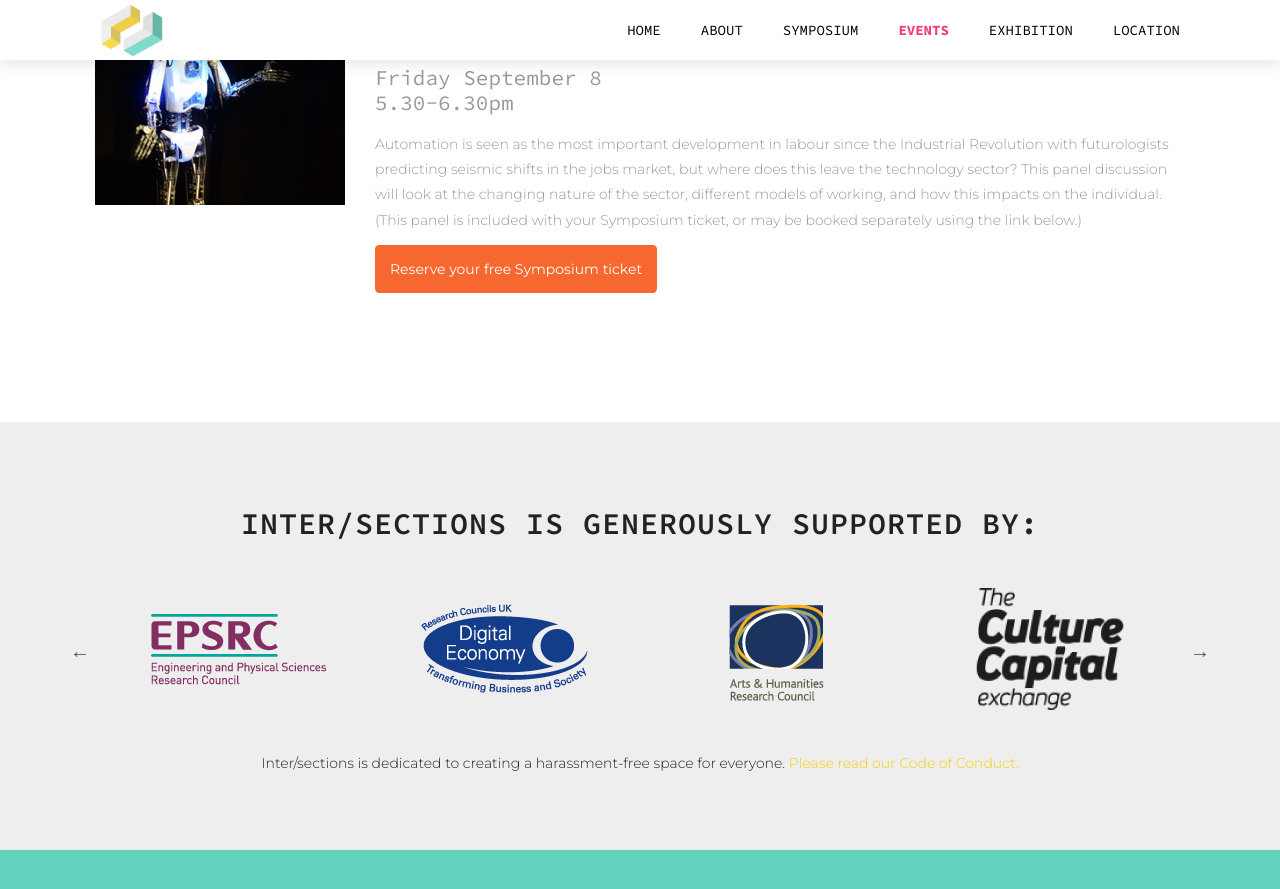
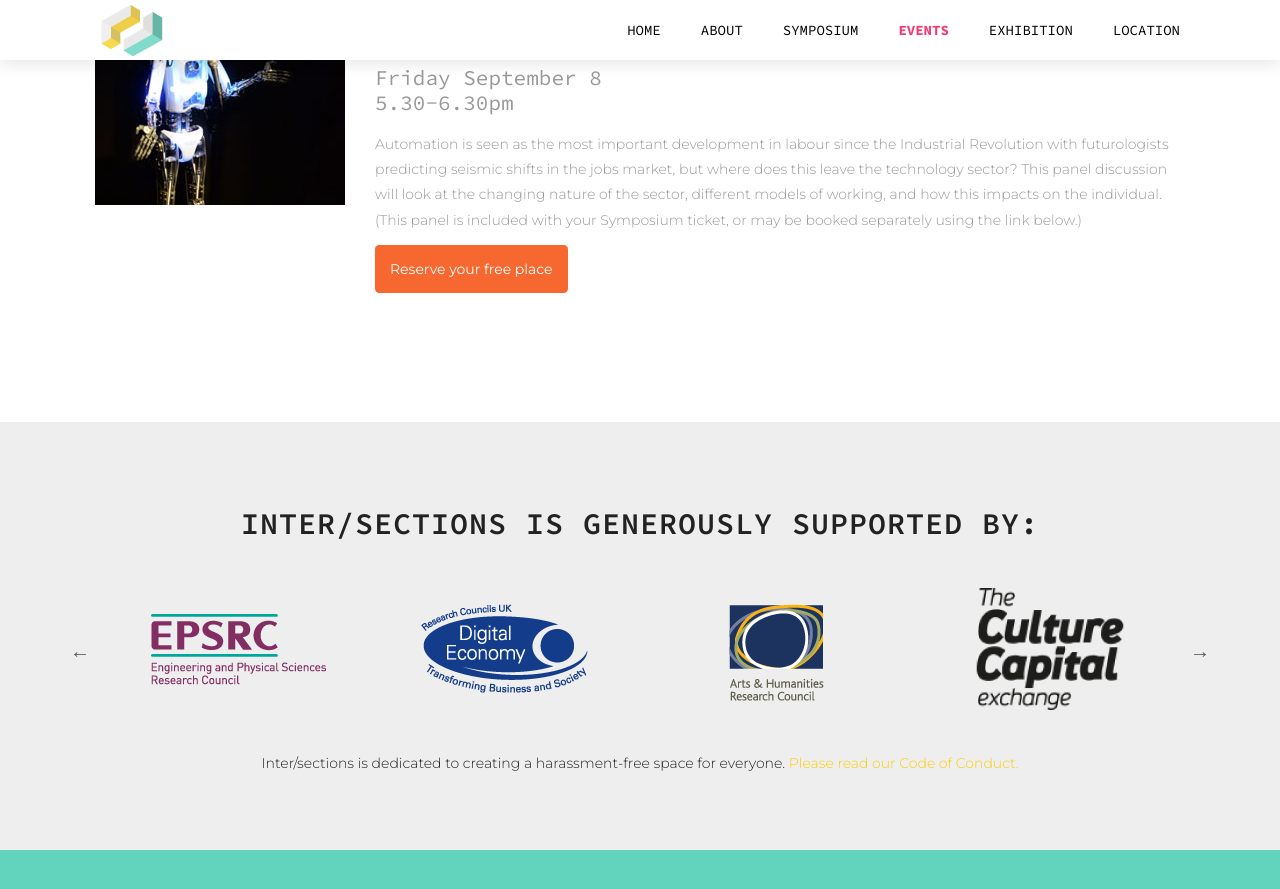
Before and after one commit to disastrid/intersections_redux, a Jekyll site: the page built from events.html, in a window 1280 px wide and 900 px high, scrolled down 2664 px. Shown: the top 889 px of the window. Built offline with Jekyll 4.4.1, drawn with Linux system fonts in a browser that asks for light colours.

```diff
--- a/_data/events.yml
+++ b/_data/events.yml
@@ -53,6 +53,6 @@
   time: 5.30-6.30pm
   tags: ["ethics", "discussion"]
   button-url: "https://www.eventbrite.co.uk/e/intersections-work-ethics-in-the-age-of-automation-tickets-36745741502"
-  button-text: Reserve your free Symposium ticket
+  button-text: Reserve your free place
   desc:
     Automation is seen as the most important development in labour since the Industrial Revolution with futurologists predicting seismic shifts in the jobs market, but where does this leave the technology sector? This panel discussion will look at the changing nature of the sector, different models of working, and how this impacts on the individual. (This panel is included with your Symposium ticket, or may be booked separately using the link below.)
```
